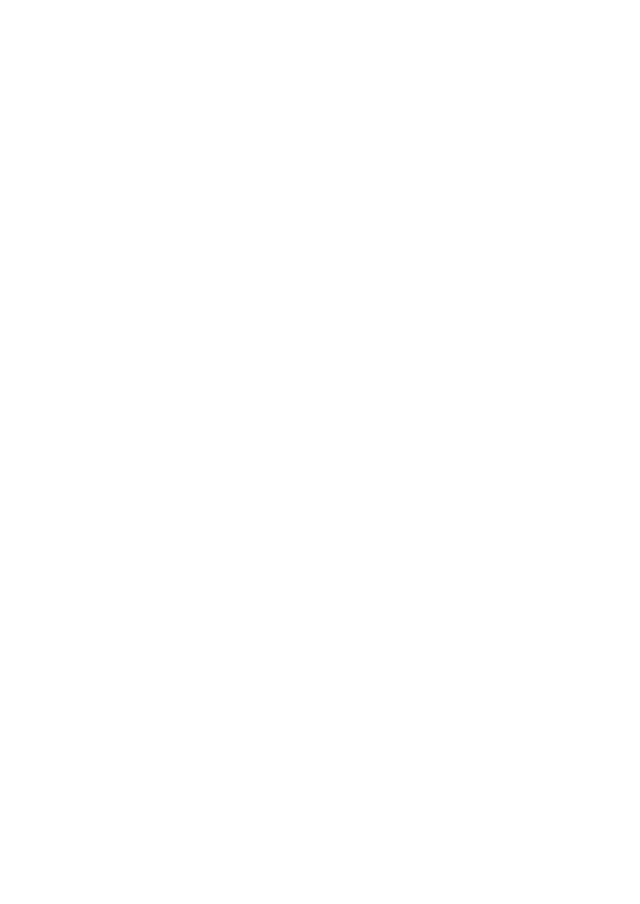
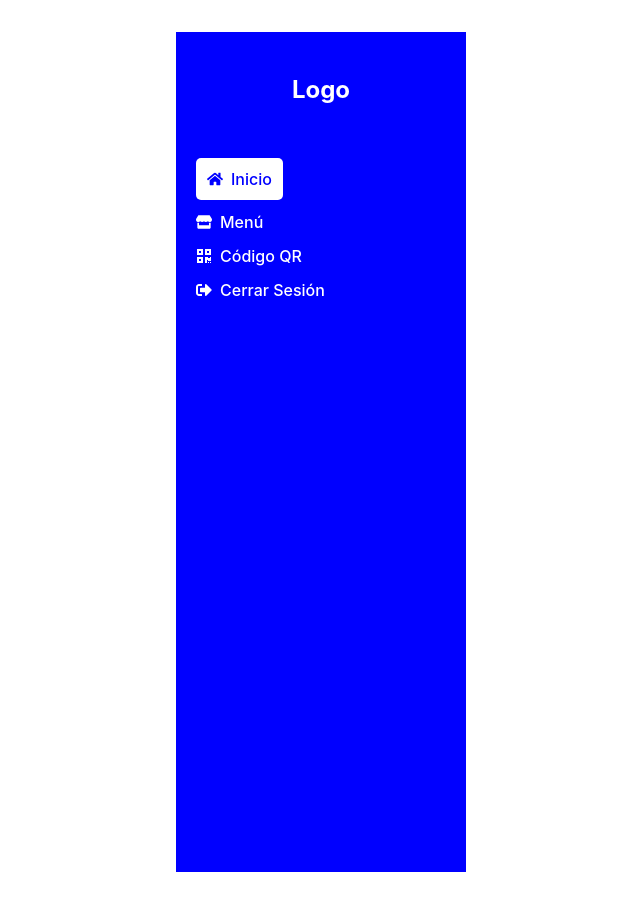
Before and after one commit to No-Country-simulation/s21-16, a React (Vite) app in the folder frontend/: page /sidebar in a window 1280 px wide. Before the commit this address had no page. Shown: the whole page, without its empty margins (319-959 px from the left). Before the commit the page ends 800 px from the top, so only its background shows below. Built offline with nearby package versions, Linux system fonts and the light colour scheme.

Commit message:
sidebar construida

```diff
--- a/frontend/src/App.jsx
+++ b/frontend/src/App.jsx
@@ -7,6 +7,7 @@
 import LandingPage from "./templates/LandingPage";
 import Signin from "./templates/Signin";
 import Signup from "./templates/Signup";
+import Sidebar from "./components/SideBar";
 
 function App() {
   return (
@@ -18,6 +19,7 @@
         <Route path="/dashboard/menu/create" element={<CreateMenu />} />
         <Route path="/signin" element={<Signin />} />
         <Route path="/signup" element={<Signup />} />
+        <Route path="/sidebar" element={<Sidebar />} />
       </Routes>
     </Router>
   );
--- /dev/null
+++ b/frontend/src/components/SideBar.jsx
@@ -0,0 +1,28 @@
+import { FaHome, FaQrcode, FaSignOutAlt, FaStore } from 'react-icons/fa'; // Asegúrate de instalar react-icons
+
+const Sidebar = () => {
+  return (
+    <aside style={{ backgroundColor: 'blue', width: '250px', height: '100vh', padding: '20px', display: 'flex', flexDirection: 'column', color: 'white' }}>
+      <div style={{ marginBottom: '30px', textAlign: 'center' }}>
+        {/*logo */}
+        <h2>Logo</h2>
+      </div>
+      <nav>
+        <button style={{ backgroundColor: 'white', color: 'blue', padding: '10px', borderRadius: '5px', marginBottom: '10px', display: 'flex', alignItems: 'center' }}>
+          <FaHome style={{ marginRight: '8px' }} /> Inicio
+        </button>
+        <a href="#" style={{ color: 'white', display: 'flex', alignItems: 'center', marginBottom: '10px' }}>
+          <FaStore style={{ marginRight: '8px' }} /> Menú
+        </a>
+        <a href="#" style={{ color: 'white', display: 'flex', alignItems: 'center', marginBottom: '10px' }}>
+          <FaQrcode style={{ marginRight: '8px' }} /> Código QR
+        </a>
+        <a href="#" style={{ color: 'white', display: 'flex', alignItems: 'center', marginBottom: '10px' }}>
+          <FaSignOutAlt style={{ marginRight: '8px' }} /> Cerrar Sesión
+        </a>
+      </nav>
+    </aside>
+  );
+};
+
+export default Sidebar;
```
Also changed, not shown: 1 other file (tests, documents, lock files or other folders).
